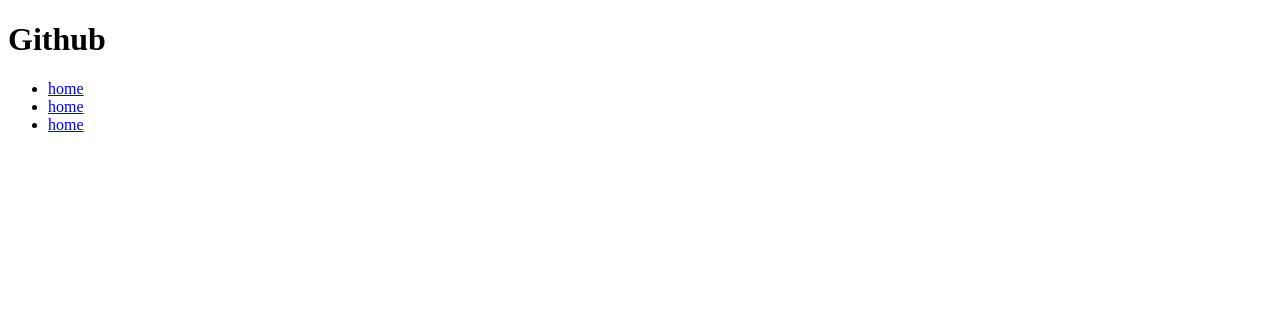
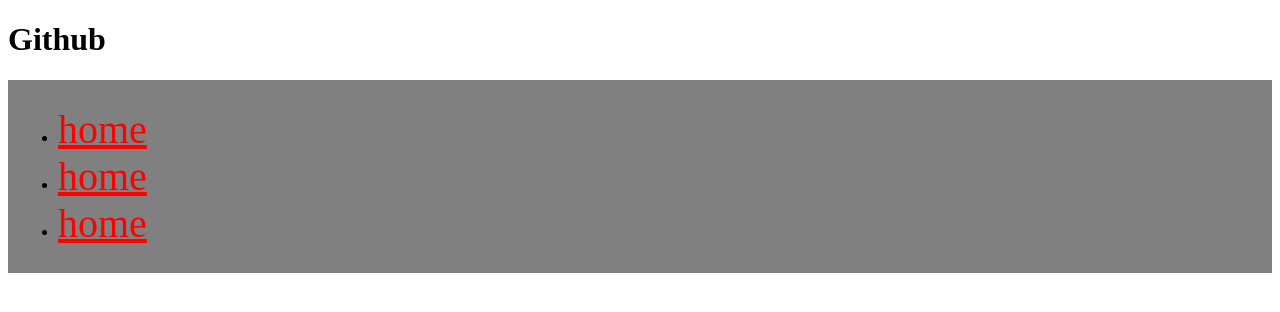
Before and after one commit to Lukachomakha/github-repo, a plain HTML site: page index.html in a window 1280 px wide. Drawn offline with Linux system fonts and the light colour scheme.

Commit message:
styled header

```diff
--- a/css/style.css
+++ b/css/style.css
@@ -0,0 +1,8 @@
+header {
+	background-color: grey;
+	padding: 10px;
+}
+a {
+	color: red;
+	font-size: 40px;
+}
--- a/index.html
+++ b/index.html
@@ -1,6 +1,7 @@
 <!DOCTYPE html>
 <html>
 <head>
+	<link rel="stylesheet" type="text/css" href="css/style.css">
 	<title>ლექცია 4</title>
 </head>
 <body>
```
